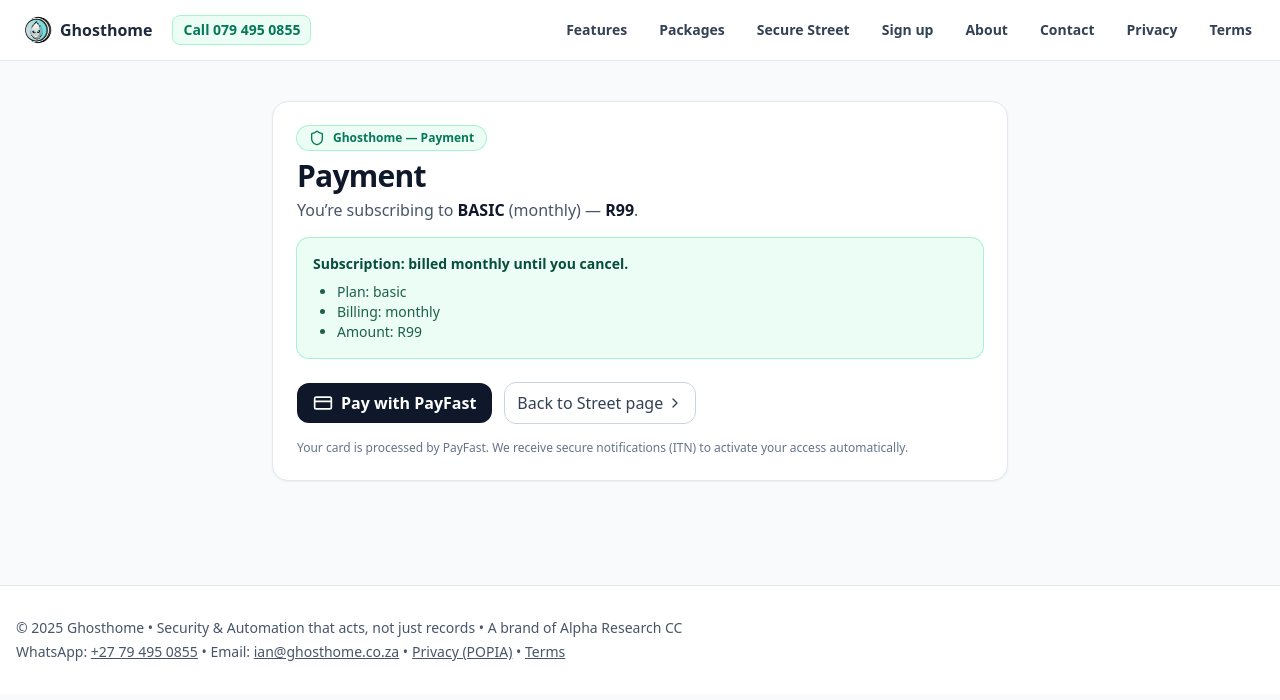
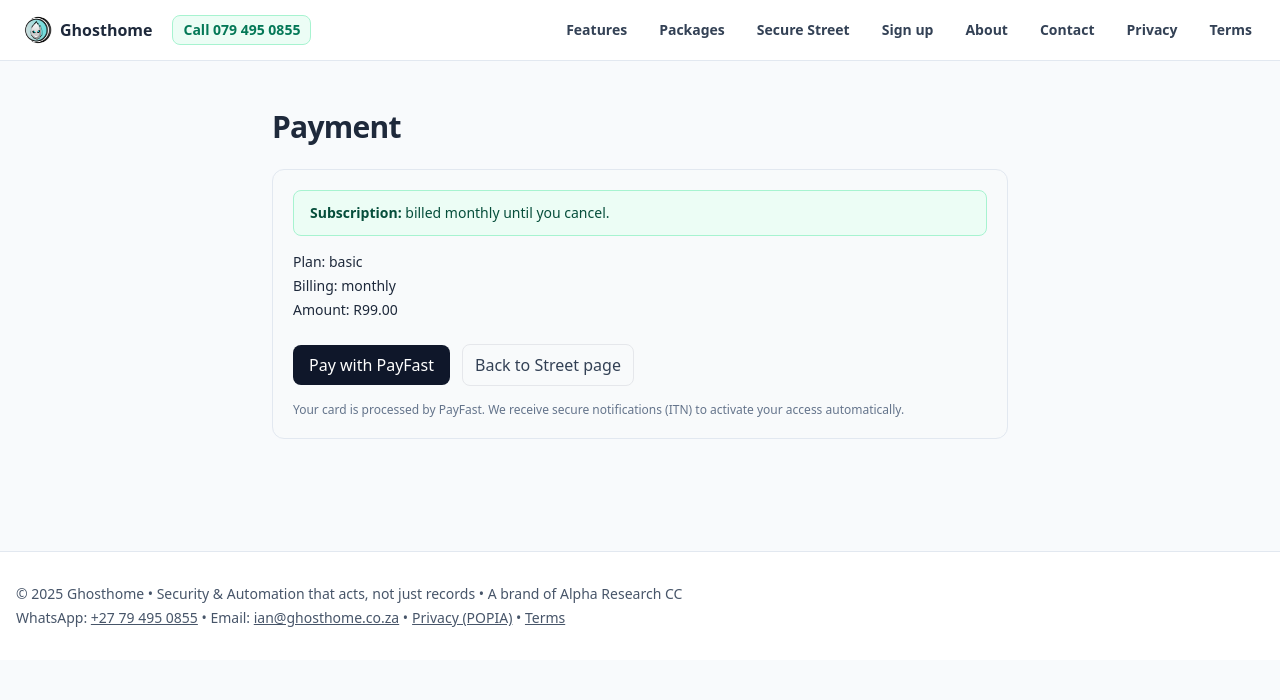
Before and after one commit to Nexzuis/ghosthome-site, a React (Vite) app: page /pay in a window 1280 px wide. Shown: the top 700 px of the page. Built offline with nearby package versions, Linux system fonts and the light colour scheme.

Commit message:
PayFast: sign with x-www-form-urlencoded (spaces as +)

```diff
--- a/src/routes/pay.jsx
+++ b/src/routes/pay.jsx
@@ -1,134 +1,108 @@
-// src/routes/pay.jsx
-import React, { useMemo, useState } from "react";
-import { Link, useSearchParams } from "react-router-dom";
-import { Shield, AlertCircle, CreditCard, ChevronRight } from "lucide-react";
+import { useEffect, useMemo, useState } from "react";
+import { useSearchParams, Link } from "react-router-dom";
 
 export default function Pay() {
-  const [sp] = useSearchParams();
-  const [submitting, setSubmitting] = useState(false);
-  const [error, setError] = useState("");
-  const [diag, setDiag] = useState(null);
+  const [params] = useSearchParams();
+  const [state, setState] = useState({ loading: false, error: "", debug: null });
 
-  const plan = sp.get("plan") || "basic";        // 'basic' | 'plus'
-  const billing = sp.get("billing") || "monthly";// 'monthly' | 'annual'
-  const amountParam = sp.get("amount");
-  const recurring = sp.get("recurring") === "true" || billing === "monthly";
+  const info = useMemo(() => {
+    const plan = params.get("plan") || "basic";
+    const billing = params.get("billing") || "monthly";
+    const amount = params.get("amount") || "99";
+    const recurring = params.get("recurring") === "true" || true;
+    return { plan, billing, amount, recurring };
+  }, [params]);
 
-  const amount = useMemo(() => {
-    if (amountParam) return Number(amountParam);
-    // sensible defaults if not provided
-    if (plan === "basic" && billing === "monthly") return 99;
-    if (plan === "plus"  && billing === "monthly") return 149;
-    if (plan === "basic" && billing === "annual") return 1099;
-    if (plan === "plus"  && billing === "annual") return 1299;
-    return 99;
-  }, [plan, billing, amountParam]);
+  async function handlePay() {
+    try {
+      setState({ loading: true, error: "", debug: null });
 
-  const planName = plan === "basic" ? "BASIC" : "PLUS";
-
-  async function onPay() {
-    setSubmitting(true);
-    setError("");
-    setDiag(null);
-
-    try {
       const res = await fetch("/api/payfast-initiate", {
         method: "POST",
-        headers: { "content-type": "application/json" },
-        body: JSON.stringify({
-          plan,
-          billing,
-          amount,
-          recurring,
-        }),
+        headers: { "Content-Type": "application/json" },
+        body: JSON.stringify(info),
       });
 
       const data = await res.json().catch(() => ({}));
-
-      if (!data?.ok) {
-        setError(data?.error || "Server error");
-        setDiag(data);
-        setSubmitting(false);
+      if (!res.ok || !data?.ok || !data?.url) {
+        setState({
+          loading: false,
+          error: data?.error || "Server error",
+          debug: data || null,
+        });
         return;
       }
 
-      // Optional diagnostics visible in sandbox
-      if (data.debug) setDiag(data.debug);
+      // OPTIONAL: show debug on the page while testing
+      setState({ loading: false, error: "", debug: data?.debug || null });
 
-      // Redirect to PayFast
-      window.location.href = data.redirect;
+      // redirect to PayFast
+      window.location.href = data.url;
     } catch (e) {
-      setError(e?.message || "Failed to fetch");
-      setSubmitting(false);
+      setState({ loading: false, error: e.message || "Failed to fetch", debug: null });
     }
   }
 
+  useEffect(() => {
+    // show the page; user clicks button to go
+  }, []);
+
   return (
-    <main className="mx-auto max-w-3xl px-4 py-10">
-      <div className="rounded-2xl border border-slate-200 bg-white p-6 shadow-sm">
-        <div className="mb-2 inline-flex items-center gap-2 rounded-full bg-emerald-50 px-3 py-1 text-xs font-semibold text-emerald-700 ring-1 ring-emerald-200">
-          <Shield className="h-4 w-4" />
-          Ghosthome — Payment
+    <div className="mx-auto max-w-3xl px-4 py-12">
+      <h1 className="text-3xl font-semibold tracking-tight">Payment</h1>
+
+      <div className="mt-6 rounded-xl border border-slate-200 bg-slate-50/60 p-5">
+        <div className="rounded-lg border border-emerald-200 bg-emerald-50 px-4 py-3 text-sm text-emerald-900">
+          <strong className="font-semibold">Subscription:</strong>{" "}
+          billed monthly until you cancel.
         </div>
 
-        <h1 className="text-3xl font-bold tracking-tight text-slate-900">Payment</h1>
-        <p className="mt-1 text-slate-600">
-          You’re subscribing to <strong className="text-slate-900">{planName}</strong>{" "}
-          ({billing}) — <strong className="text-slate-900">R{amount}</strong>.
-        </p>
+        <ul className="mt-4 space-y-1 text-sm">
+          <li>
+            <span className="font-medium">Plan:</span> {info.plan}
+          </li>
+          <li>
+            <span className="font-medium">Billing:</span> {info.billing}
+          </li>
+          <li>
+            <span className="font-medium">Amount:</span> R{Number(info.amount).toFixed(2)}
+          </li>
+        </ul>
 
-        <div className="mt-4 rounded-xl bg-emerald-50 p-4 ring-1 ring-emerald-200">
-          <p className="text-sm font-semibold text-emerald-900">Subscription: billed monthly until you cancel.</p>
-          <ul className="mt-2 list-disc pl-6 text-sm text-emerald-900/90">
-            <li>Plan: {plan}</li>
-            <li>Billing: {billing}</li>
-            <li>Amount: R{amount}</li>
-          </ul>
-        </div>
-
-        {error && (
-          <div className="mt-4 rounded-xl bg-rose-50 p-4 ring-1 ring-rose-200">
-            <div className="flex items-center gap-2 text-rose-800">
-              <AlertCircle className="h-4 w-4" />
-              <span className="font-semibold">Server error</span>
-            </div>
-            <p className="mt-1 text-sm text-rose-800">{error}</p>
-            {diag && (
-              <details className="mt-2">
-                <summary className="cursor-pointer text-xs font-semibold text-rose-700">
-                  Run diagnostics
-                </summary>
-                <pre className="mt-2 max-h-60 overflow-auto rounded bg-white p-3 text-xs text-slate-800 ring-1 ring-slate-200">
-                  {JSON.stringify(diag, null, 2)}
-                </pre>
-              </details>
-            )}
+        {state.error && (
+          <div className="mt-4 rounded-lg border border-rose-200 bg-rose-50 p-3 text-rose-800">
+            <div className="font-medium">Server error</div>
+            <div className="text-xs opacity-90">{state.error}</div>
+            {state.debug ? (
+              <pre className="mt-2 max-h-64 overflow-auto rounded bg-white/60 p-2 text-[11px] leading-relaxed">
+                {JSON.stringify(state.debug, null, 2)}
+              </pre>
+            ) : null}
           </div>
         )}
 
-        <div className="mt-6 flex flex-wrap items-center gap-3">
+        <div className="mt-6 flex items-center gap-3">
           <button
-            type="button"
-            onClick={onPay}
-            disabled={submitting}
-            className="inline-flex items-center gap-2 rounded-xl bg-slate-900 px-4 py-2 font-semibold text-white hover:bg-slate-800 disabled:opacity-60"
+            onClick={handlePay}
+            disabled={state.loading}
+            className="inline-flex items-center gap-2 rounded-lg bg-slate-900 px-4 py-2 text-white transition hover:bg-slate-800 disabled:opacity-60"
           >
-            <CreditCard className="h-5 w-5" />
-            {submitting ? "Redirecting…" : "Pay with PayFast"}
+            {state.loading ? "Contacting PayFast..." : "Pay with PayFast"}
           </button>
 
           <Link
             to="/street"
-            className="inline-flex items-center gap-1 rounded-xl border border-slate-300 bg-white px-3 py-2 text-slate-700 hover:bg-slate-50"
+            className="inline-flex items-center rounded-lg border px-3 py-2 text-slate-700 hover:bg-slate-50"
           >
-            Back to Street page <ChevronRight className="h-4 w-4" />
+            Back to Street page
           </Link>
         </div>
 
         <p className="mt-4 text-xs text-slate-500">
-          Your card is processed by PayFast. We receive secure notifications (ITN) to activate your access automatically.
+          Your card is processed by PayFast. We receive secure notifications (ITN) to
+          activate your access automatically.
         </p>
       </div>
-    </main>
+    </div>
   );
 }
```
Also changed, not shown: api/payfast-initiate.js (+101 -105 lines), api/payfast-itn.js (+58 -50 lines).
